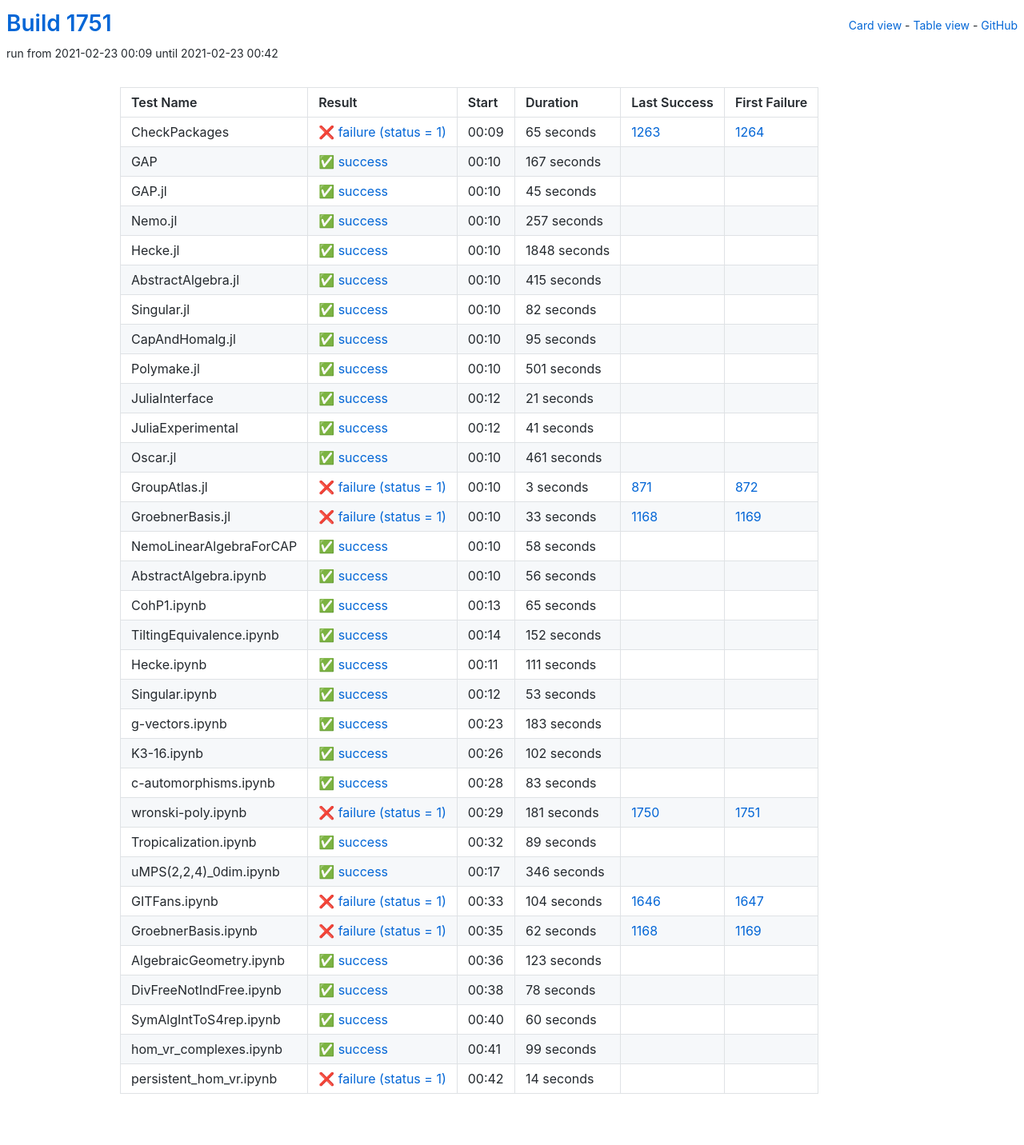
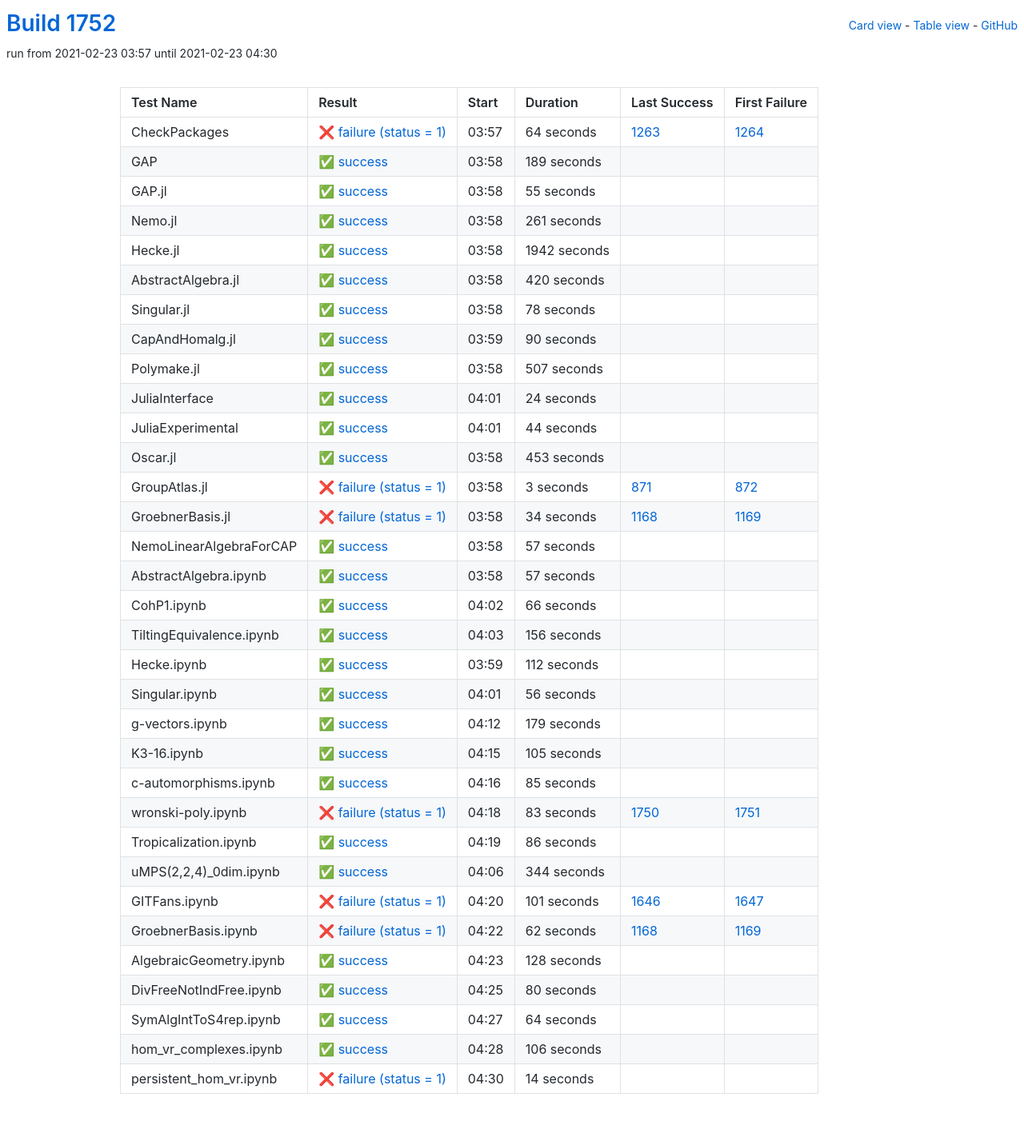
Before and after one commit to oscar-system/oscar-ci-status-stable, a Jekyll site: the page built from table.html, in a window 1280 px wide. Shown: the whole page at 80% size. Built offline with Jekyll 4.4.1, drawn with Linux system fonts in a browser that asks for light colours.

Commit message:
Build #1752

```diff
--- a/_data/ci.yml
+++ b/_data/ci.yml
@@ -1,6 +1,6 @@
 ---
-build: 1751
-build_url: https://oscarci.mathematik.uni-kl.de/job/oscar-stable/1751/
+build: 1752
+build_url: https://oscarci.mathematik.uni-kl.de/job/oscar-stable/1752/
 job: oscar-stable
 organization: oscar-system
 repo: oscar-ci-status-stable
@@ -8,152 +8,152 @@ repourl: https://github.com/oscar-system/oscar-ci-status-stable
 tests:
 - name: CheckPackages
   id: checkpackages
-  log: https://oscarci.mathematik.uni-kl.de/job/oscar-stable/1751/artifact/logs/build-1751/CheckPackages.log
-  start: 2021-02-23 00:09
+  log: https://oscarci.mathematik.uni-kl.de/job/oscar-stable/1752/artifact/logs/build-1752/CheckPackages.log
+  start: 2021-02-23 03:57
   success: false
   exitcode: 1
   status: failure
-  duration: 65
+  duration: 64
   last_success: 1263
   last_success_url: https://oscarci.mathematik.uni-kl.de/job/oscar-stable/1263/
   first_failure: 1264
   first_failure_url: https://oscarci.mathematik.uni-kl.de/job/oscar-stable/1264/
 - name: GAP
   id: gap
-  log: https://oscarci.mathematik.uni-kl.de/job/oscar-stable/1751/artifact/logs/build-1751/GAP.log
-  start: 2021-02-23 00:10
+  log: https://oscarci.mathematik.uni-kl.de/job/oscar-stable/1752/artifact/logs/build-1752/GAP.log
+  start: 2021-02-23 03:58
   success: true
   exitcode: 0
   status: success
-  duration: 167
+  duration: 189
   last_success: false
   last_success_url:
   first_failure: false
   first_failure_url:
 - name: GAP.jl
   id: gap-jl
-  log: https://oscarci.mathematik.uni-kl.de/job/oscar-stable/1751/artifact/logs/build-1751/GAP.jl.log
-  start: 2021-02-23 00:10
+  log: https://oscarci.mathematik.uni-kl.de/job/oscar-stable/1752/artifact/logs/build-1752/GAP.jl.log
+  start: 2021-02-23 03:58
   success: true
   exitcode: 0
   status: success
-  duration: 45
+  duration: 55
   last_success: false
   last_success_url:
   first_failure: false
   first_failure_url:
 - name: Nemo.jl
   id: nemo-jl
-  log: https://oscarci.mathematik.uni-kl.de/job/oscar-stable/1751/artifact/logs/build-1751/Nemo.jl.log
-  start: 2021-02-23 00:10
+  log: https://oscarci.mathematik.uni-kl.de/job/oscar-stable/1752/artifact/logs/build-1752/Nemo.jl.log
+  start: 2021-02-23 03:58
   success: true
   exitcode: 0
   status: success
-  duration: 257
+  duration: 261
   last_success: false
   last_success_url:
   first_failure: false
   first_failure_url:
 - name: Hecke.jl
   id: hecke-jl
-  log: https://oscarci.mathematik.uni-kl.de/job/oscar-stable/1751/artifact/logs/build-1751/Hecke.jl.log
-  start: 2021-02-23 00:10
+  log: https://oscarci.mathematik.uni-kl.de/job/oscar-stable/1752/artifact/logs/build-1752/Hecke.jl.log
+  start: 2021-02-23 03:58
   success: true
   exitcode: 0
   status: success
-  duration: 1848
+  duration: 1942
   last_success: false
   last_success_url:
   first_failure: false
   first_failure_url:
 - name: AbstractAlgebra.jl
   id: abstractalgebra-jl
-  log: https://oscarci.mathematik.uni-kl.de/job/oscar-stable/1751/artifact/logs/build-1751/AbstractAlgebra.jl.log
-  start: 2021-02-23 00:10
+  log: https://oscarci.mathematik.uni-kl.de/job/oscar-stable/1752/artifact/logs/build-1752/AbstractAlgebra.jl.log
+  start: 2021-02-23 03:58
   success: true
   exitcode: 0
   status: success
-  duration: 415
+  duration: 420
   last_success: false
   last_success_url:
   first_failure: false
   first_failure_url:
 - name: Singular.jl
   id: singular-jl
-  log: https://oscarci.mathematik.uni-kl.de/job/oscar-stable/1751/artifact/logs/build-1751/Singular.jl.log
-  start: 2021-02-23 00:10
+  log: https://oscarci.mathematik.uni-kl.de/job/oscar-stable/1752/artifact/logs/build-1752/Singular.jl.log
+  start: 2021-02-23 03:58
   success: true
   exitcode: 0
   status: success
-  duration: 82
+  duration: 78
   last_success: false
   last_success_url:
   first_failure: false
   first_failure_url:
 - name: CapAndHomalg.jl
   id: capandhomalg-jl
-  log: https://oscarci.mathematik.uni-kl.de/job/oscar-stable/1751/artifact/logs/build-1751/CapAndHomalg.jl.log
-  start: 2021-02-23 00:10
+  log: https://oscarci.mathematik.uni-kl.de/job/oscar-stable/1752/artifact/logs/build-1752/CapAndHomalg.jl.log
+  start: 2021-02-23 03:59
   success: true
   exitcode: 0
   status: success
-  duration: 95
+  duration: 90
   last_success: false
   last_success_url:
   first_failure: false
   first_failure_url:
 - name: Polymake.jl
   id: polymake-jl
-  log: https://oscarci.mathematik.uni-kl.de/job/oscar-stable/1751/artifact/logs/build-1751/Polymake.jl.log
-  start: 2021-02-23 00:10
+  log: https://oscarci.mathematik.uni-kl.de/job/oscar-stable/1752/artifact/logs/build-1752/Polymake.jl.log
+  start: 2021-02-23 03:58
   success: true
   exitcode: 0
   status: success
-  duration: 501
+  duration: 507
   last_success: false
   last_success_url:
   first_failure: false
   first_failure_url:
 - name: JuliaInterface
   id: juliainterface
-  log: https://oscarci.mathematik.uni-kl.de/job/oscar-stable/1751/artifact/logs/build-1751/JuliaInterface.log
-  start: 2021-02-23 00:12
+  log: https://oscarci.mathematik.uni-kl.de/job/oscar-stable/1752/artifact/logs/build-1752/JuliaInterface.log
+  start: 2021-02-23 04:01
   success: true
   exitcode: 0
   status: success
-  duration: 21
+  duration: 24
   last_success: false
   last_success_url:
   first_failure: false
   first_failure_url:
 - name: JuliaExperimental
   id: juliaexperimental
-  log: https://oscarci.mathematik.uni-kl.de/job/oscar-stable/1751/artifact/logs/build-1751/JuliaExperimental.log
-  start: 2021-02-23 00:12
+  log: https://oscarci.mathematik.uni-kl.de/job/oscar-stable/1752/artifact/logs/build-1752/JuliaExperimental.log
+  start: 2021-02-23 04:01
   success: true
   exitcode: 0
   status: success
-  duration: 41
+  duration: 44
   last_success: false
   last_success_url:
   first_failure: false
   first_failure_url:
 - name: Oscar.jl
   id: oscar-jl
-  log: https://oscarci.mathematik.uni-kl.de/job/oscar-stable/1751/artifact/logs/build-1751/Oscar.jl.log
-  start: 2021-02-23 00:10
+  log: https://oscarci.mathematik.uni-kl.de/job/oscar-stable/1752/artifact/logs/build-1752/Oscar.jl.log
+  start: 2021-02-23 03:58
   success: true
   exitcode: 0
   status: success
-  duration: 461
+  duration: 453
   last_success: false
   last_success_url:
   first_failure: false
   first_failure_url:
 - name: GroupAtlas.jl
   id: groupatlas-jl
-  log: https://oscarci.mathematik.uni-kl.de/job/oscar-stable/1751/artifact/logs/build-1751/GroupAtlas.jl.log
-  start: 2021-02-23 00:10
+  log: https://oscarci.mathematik.uni-kl.de/job/oscar-stable/1752/artifact/logs/build-1752/GroupAtlas.jl.log
+  start: 2021-02-23 03:58
   success: false
   exitcode: 1
   status: failure
@@ -164,32 +164,80 @@ tests:
   first_failure_url: https://oscarci.mathematik.uni-kl.de/job/oscar-stable/872/
 - name: GroebnerBasis.jl
   id: groebnerbasis-jl
-  log: https://oscarci.mathematik.uni-kl.de/job/oscar-stable/1751/artifact/logs/build-1751/GroebnerBasis.jl.log
-  start: 2021-02-23 00:10
+  log: https://oscarci.mathematik.uni-kl.de/job/oscar-stable/1752/artifact/logs/build-1752/GroebnerBasis.jl.log
+  start: 2021-02-23 03:58
   success: false
   exitcode: 1
   status: failure
-  duration: 33
+  duration: 34
   last_success: 1168
   last_success_url: https://oscarci.mathematik.uni-kl.de/job/oscar-stable/1168/
   first_failure: 1169
   first_failure_url: https://oscarci.mathematik.uni-kl.de/job/oscar-stable/1169/
 - name: NemoLinearAlgebraForCAP
   id: nemolinearalgebraforcap
-  log: https://oscarci.mathematik.uni-kl.de/job/oscar-stable/1751/artifact/logs/build-1751/NemoLinearAlgebraForCAP.log
-  start: 2021-02-23 00:10
+  log: https://oscarci.mathematik.uni-kl.de/job/oscar-stable/1752/artifact/logs/build-1752/NemoLinearAlgebraForCAP.log
+  start: 2021-02-23 03:58
   success: true
   exitcode: 0
   status: success
-  duration: 58
+  duration: 57
   last_success: false
   last_success_url:
   first_failure: false
   first_failure_url:
 - name: AbstractAlgebra.ipynb
   id: abstractalgebra-ipynb
-  log: https://oscarci.mathematik.uni-kl.de/job/oscar-stable/1751/artifact/logs/build-1751/AbstractAlgebra.ipynb.log
-  start: 2021-02-23 00:10
+  log: https://oscarci.mathematik.uni-kl.de/job/oscar-stable/1752/artifact/logs/build-1752/AbstractAlgebra.ipynb.log
+  start: 2021-02-23 03:58
+  success: true
+  exitcode: 0
+  status: success
+  duration: 57
+  last_success: false
+  last_success_url:
+  first_failure: false
+  first_failure_url:
+- name: CohP1.ipynb
+  id: cohp1-ipynb
+  log: https://oscarci.mathematik.uni-kl.de/job/oscar-stable/1752/artifact/logs/build-1752/CohP1.ipynb.log
+  start: 2021-02-23 04:02
+  success: true
+  exitcode: 0
+  status: success
+  duration: 66
+  last_success: false
+  last_success_url:
+  first_failure: false
+  first_failure_url:
+- name: TiltingEquivalence.ipynb
+  id: tiltingequivalence-ipynb
+  log: https://oscarci.mathematik.uni-kl.de/job/oscar-stable/1752/artifact/logs/build-1752/TiltingEquivalence.ipynb.log
+  start: 2021-02-23 04:03
+  success: true
+  exitcode: 0
+  status: success
+  duration: 156
+  last_success: false
+  last_success_url:
+  first_failure: false
+  first_failure_url:
+- name: Hecke.ipynb
+  id: hecke-ipynb
+  log: https://oscarci.mathematik.uni-kl.de/job/oscar-stable/1752/artifact/logs/build-1752/Hecke.ipynb.log
+  start: 2021-02-23 03:59
+  success: true
+  exitcode: 0
+  status: success
+  duration: 112
+  last_success: false
+  last_success_url:
+  first_failure: false
+  first_failure_url:
+- name: Singular.ipynb
+  id: singular-ipynb
+  log: https://oscarci.mathematik.uni-kl.de/job/oscar-stable/1752/artifact/logs/build-1752/Singular.ipynb.log
+  start: 2021-02-23 04:01
   success: true
   exitcode: 0
   status: success
@@ -198,142 +246,94 @@ tests:
   last_success_url:
   first_failure: false
   first_failure_url:
-- name: CohP1.ipynb
-  id: cohp1-ipynb
-  log: https://oscarci.mathematik.uni-kl.de/job/oscar-stable/1751/artifact/logs/build-1751/CohP1.ipynb.log
-  start: 2021-02-23 00:13
+- name: g-vectors.ipynb
+  id: g-vectors-ipynb
+  log: https://oscarci.mathematik.uni-kl.de/job/oscar-stable/1752/artifact/logs/build-1752/g-vectors.ipynb.log
+  start: 2021-02-23 04:12
   success: true
   exitcode: 0
   status: success
-  duration: 65
-  last_success: false
-  last_success_url:
-  first_failure: false
-  first_failure_url:
-- name: TiltingEquivalence.ipynb
-  id: tiltingequivalence-ipynb
-  log: https://oscarci.mathematik.uni-kl.de/job/oscar-stable/1751/artifact/logs/build-1751/TiltingEquivalence.ipynb.log
-  start: 2021-02-23 00:14
-  success: true
-  exitcode: 0
-  status: success
-  duration: 152
-  last_success: false
-  last_success_url:
-  first_failure: false
-  first_failure_url:
-- name: Hecke.ipynb
-  id: hecke-ipynb
-  log: https://oscarci.mathematik.uni-kl.de/job/oscar-stable/1751/artifact/logs/build-1751/Hecke.ipynb.log
-  start: 2021-02-23 00:11
-  success: true
-  exitcode: 0
-  status: success
-  duration: 111
-  last_success: false
-  last_success_url:
-  first_failure: false
-  first_failure_url:
-- name: Singular.ipynb
-  id: singular-ipynb
-  log: https://oscarci.mathematik.uni-kl.de/job/oscar-stable/1751/artifact/logs/build-1751/Singular.ipynb.log
-  start: 2021-02-23 00:12
-  success: true
-  exitcode: 0
-  status: success
-  duration: 53
-  last_success: false
-  last_success_url:
-  first_failure: false
-  first_failure_url:
-- name: g-vectors.ipynb
-  id: g-vectors-ipynb
-  log: https://oscarci.mathematik.uni-kl.de/job/oscar-stable/1751/artifact/logs/build-1751/g-vectors.ipynb.log
-  start: 2021-02-23 00:23
-  success: true
-  exitcode: 0
-  status: success
-  duration: 183
+  duration: 179
   last_success: false
   last_success_url:
   first_failure: false
   first_failure_url:
 - name: K3-16.ipynb
   id: k3-16-ipynb
-  log: https://oscarci.mathematik.uni-kl.de/job/oscar-stable/1751/artifact/logs/build-1751/K3-16.ipynb.log
-  start: 2021-02-23 00:26
+  log: https://oscarci.mathematik.uni-kl.de/job/oscar-stable/1752/artifact/logs/build-1752/K3-16.ipynb.log
+  start: 2021-02-23 04:15
   success: true
   exitcode: 0
   status: success
-  duration: 102
+  duration: 105
   last_success: false
   last_success_url:
   first_failure: false
   first_failure_url:
 - name: c-automorphisms.ipynb
   id: c-automorphisms-ipynb
-  log: https://oscarci.mathematik.uni-kl.de/job/oscar-stable/1751/artifact/logs/build-1751/c-automorphisms.ipynb.log
-  start: 2021-02-23 00:28
+  log: https://oscarci.mathematik.uni-kl.de/job/oscar-stable/1752/artifact/logs/build-1752/c-automorphisms.ipynb.log
+  start: 2021-02-23 04:16
   success: true
   exitcode: 0
   status: success
-  duration: 83
+  duration: 85
   last_success: false
   last_success_url:
   first_failure: false
   first_failure_url:
 - name: wronski-poly.ipynb
   id: wronski-poly-ipynb
-  log: https://oscarci.mathematik.uni-kl.de/job/oscar-stable/1751/artifact/logs/build-1751/wronski-poly.ipynb.log
-  start: 2021-02-23 00:29
+  log: https://oscarci.mathematik.uni-kl.de/job/oscar-stable/1752/artifact/logs/build-1752/wronski-poly.ipynb.log
+  start: 2021-02-23 04:18
   success: false
   exitcode: 1
   status: failure
-  duration: 181
+  duration: 83
   last_success: 1750
   last_success_url: https://oscarci.mathematik.uni-kl.de/job/oscar-stable/1750/
   first_failure: 1751
   first_failure_url: https://oscarci.mathematik.uni-kl.de/job/oscar-stable/1751/
 - name: Tropicalization.ipynb
   id: tropicalization-ipynb
-  log: https://oscarci.mathematik.uni-kl.de/job/oscar-stable/1751/artifact/logs/build-1751/Tropicalization.ipynb.log
-  start: 2021-02-23 00:32
+  log: https://oscarci.mathematik.uni-kl.de/job/oscar-stable/1752/artifact/logs/build-1752/Tropicalization.ipynb.log
+  start: 2021-02-23 04:19
   success: true
   exitcode: 0
   status: success
-  duration: 89
+  duration: 86
   last_success: false
   last_success_url:
   first_failure: false
   first_failure_url:
 - name: uMPS(2,2,4)_0dim.ipynb
   id: umps-2-2-4-0dim-ipynb
-  log: https://oscarci.mathematik.uni-kl.de/job/oscar-stable/1751/artifact/logs/build-1751/uMPS-2-2-4-_0dim.ipynb.log
-  start: 2021-02-23 00:17
+  log: https://oscarci.mathematik.uni-kl.de/job/oscar-stable/1752/artifact/logs/build-1752/uMPS-2-2-4-_0dim.ipynb.log
+  start: 2021-02-23 04:06
   success: true
   exitcode: 0
   status: success
-  duration: 346
+  duration: 344
   last_success: false
   last_success_url:
   first_failure: false
   first_failure_url:
 - name: GITFans.ipynb
   id: gitfans-ipynb
-  log: https://oscarci.mathematik.uni-kl.de/job/oscar-stable/1751/artifact/logs/build-1751/GITFans.ipynb.log
-  start: 2021-02-23 00:33
+  log: https://oscarci.mathematik.uni-kl.de/job/oscar-stable/1752/artifact/logs/build-1752/GITFans.ipynb.log
+  start: 2021-02-23 04:20
   success: false
   exitcode: 1
   status: failure
-  duration: 104
+  duration: 101
   last_success: 1646
   last_success_url: https://oscarci.mathematik.uni-kl.de/job/oscar-stable/1646/
   first_failure: 1647
   first_failure_url: https://oscarci.mathematik.uni-kl.de/job/oscar-stable/1647/
 - name: GroebnerBasis.ipynb
   id: groebnerbasis-ipynb
-  log: https://oscarci.mathematik.uni-kl.de/job/oscar-stable/1751/artifact/logs/build-1751/GroebnerBasis.ipynb.log
-  start: 2021-02-23 00:35
+  log: https://oscarci.mathematik.uni-kl.de/job/oscar-stable/1752/artifact/logs/build-1752/GroebnerBasis.ipynb.log
+  start: 2021-02-23 04:22
   success: false
   exitcode: 1
   status: failure
@@ -344,56 +344,56 @@ tests:
   first_failure_url: https://oscarci.mathematik.uni-kl.de/job/oscar-stable/1169/
 - name: AlgebraicGeometry.ipynb
   id: algebraicgeometry-ipynb
-  log: https://oscarci.mathematik.uni-kl.de/job/oscar-stable/1751/artifact/logs/build-1751/AlgebraicGeometry.ipynb.log
-  start: 2021-02-23 00:36
+  log: https://oscarci.mathematik.uni-kl.de/job/oscar-stable/1752/artifact/logs/build-1752/AlgebraicGeometry.ipynb.log
+  start: 2021-02-23 04:23
   success: true
   exitcode: 0
   status: success
-  duration: 123
+  duration: 128
   last_success: false
   last_success_url:
   first_failure: false
   first_failure_url:
 - name: DivFreeNotIndFree.ipynb
   id: divfreenotindfree-ipynb
-  log: https://oscarci.mathematik.uni-kl.de/job/oscar-stable/1751/artifact/logs/build-1751/DivFreeNotIndFree.ipynb.log
-  start: 2021-02-23 00:38
+  log: https://oscarci.mathematik.uni-kl.de/job/oscar-stable/1752/artifact/logs/build-1752/DivFreeNotIndFree.ipynb.log
+  start: 2021-02-23 04:25
   success: true
   exitcode: 0
   status: success
-  duration: 78
+  duration: 80
   last_success: false
   last_success_url:
   first_failure: false
   first_failure_url:
 - name: SymAlgIntToS4rep.ipynb
   id: symalginttos4rep-ipynb
-  log: https://oscarci.mathematik.uni-kl.de/job/oscar-stable/1751/artifact/logs/build-1751/SymAlgIntToS4rep.ipynb.log
-  start: 2021-02-23 00:40
+  log: https://oscarci.mathematik.uni-kl.de/job/oscar-stable/1752/artifact/logs/build-1752/SymAlgIntToS4rep.ipynb.log
+  start: 2021-02-23 04:27
   success: true
   exitcode: 0
   status: success
-  duration: 60
+  duration: 64
   last_success: false
   last_success_url:
   first_failure: false
   first_failure_url:
 - name: hom_vr_complexes.ipynb
   id: hom-vr-complexes-ipynb
-  log: https://oscarci.mathematik.uni-kl.de/job/oscar-stable/1751/artifact/logs/build-1751/hom_vr_complexes.ipynb.log
-  start: 2021-02-23 00:41
+  log: https://oscarci.mathematik.uni-kl.de/job/oscar-stable/1752/artifact/logs/build-1752/hom_vr_complexes.ipynb.log
+  start: 2021-02-23 04:28
   success: true
   exitcode: 0
   status: success
-  duration: 99
+  duration: 106
   last_success: false
   last_success_url:
   first_failure: false
   first_failure_url:
 - name: persistent_hom_vr.ipynb
   id: persistent-hom-vr-ipynb
-  log: https://oscarci.mathematik.uni-kl.de/job/oscar-stable/1751/artifact/logs/build-1751/persistent_hom_vr.ipynb.log
-  start: 2021-02-23 00:42
+  log: https://oscarci.mathematik.uni-kl.de/job/oscar-stable/1752/artifact/logs/build-1752/persistent_hom_vr.ipynb.log
+  start: 2021-02-23 04:30
   success: false
   exitcode: 1
   status: failure
```
Also changed, not shown: README.md.
